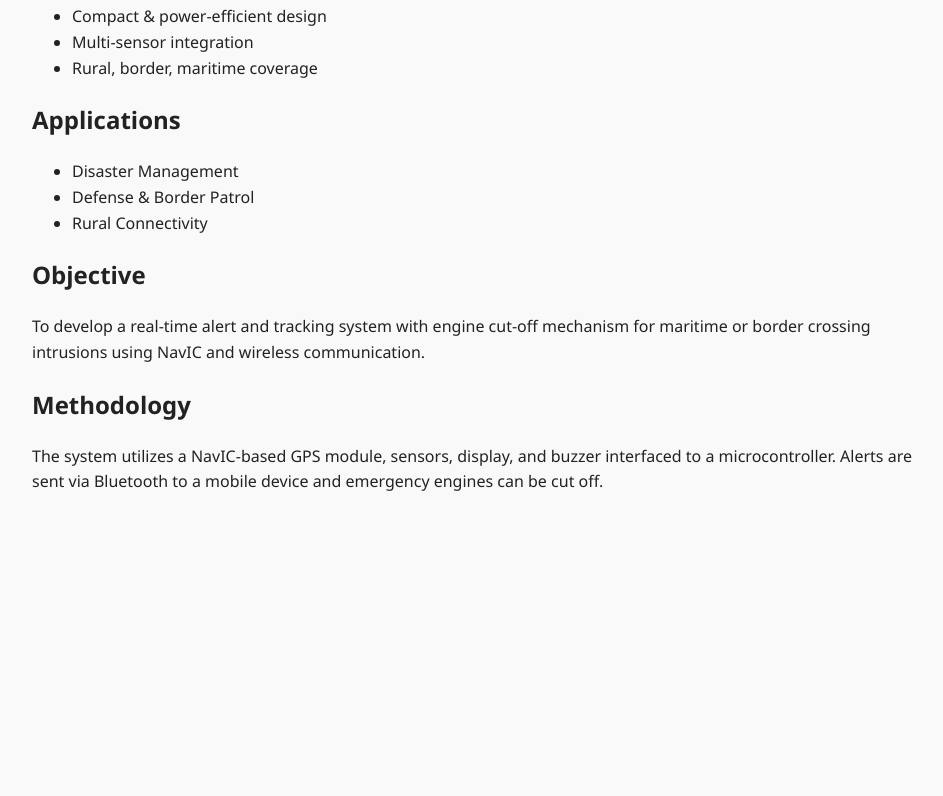
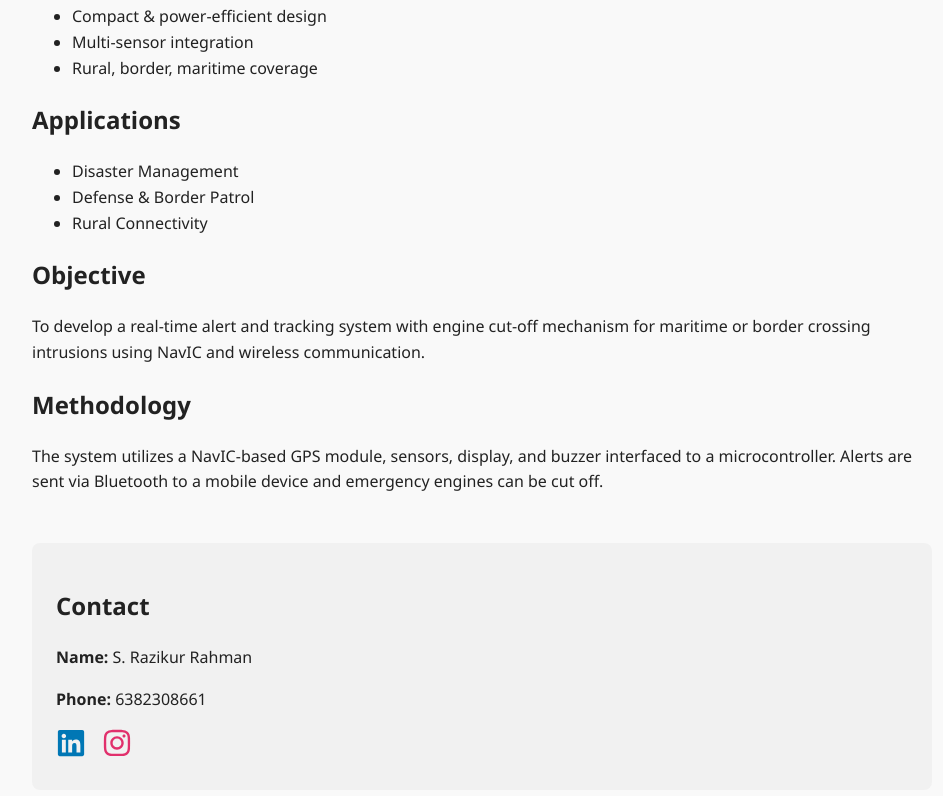
Before and after one commit to rrazik487/razik_pro.live, a React (Create React App) app: page / in a window 1280 px wide. Shown: the part 1780-2576 px from the top of the page, without its empty margins (158-1101 px from the left). Before the commit the page ends 2323 px from the top, so only its background shows below. Built offline with nearby package versions, Linux system fonts and the light colour scheme.

Commit message:
added contacts

```diff
--- a/package.json
+++ b/package.json
@@ -2,11 +2,12 @@
     "name": "navic-sentinel-site",
     "version": "1.0.0",
     "private": true,
-    "homepage":  "https://razik.live",
+    "homepage": "https://razik.live",
     "dependencies": {
         "aos": "^2.3.4",
         "react": "^18.2.0",
         "react-dom": "^18.2.0",
+        "react-icons": "^5.5.0",
         "react-scripts": "5.0.1",
         "react-toastify": "^11.0.5"
     },
--- a/src/App.js
+++ b/src/App.js
@@ -3,6 +3,7 @@ import AOS from "aos";
 import "aos/dist/aos.css";
 import { ToastContainer, toast } from "react-toastify";
 import "react-toastify/dist/ReactToastify.css";
+import { FaLinkedin, FaInstagram } from "react-icons/fa";
 
 function App() {
   useEffect(() => {
@@ -30,7 +31,7 @@ function App() {
         An emergency alert and tracking system using India’s NavIC satellite for high-precision coverage.
       </p>
 
-      <a href="docs\NavIC_Sentinel_Abstract.pdf" download onClick={handleDownload}>
+      <a href="docs/NavIC_Sentinel_Abstract.pdf" download onClick={handleDownload}>
         <button className="download-btn" data-aos="zoom-in">Download Abstract</button>
       </a>
 
@@ -85,6 +86,20 @@ function App() {
         </p>
       </section>
 
+      <section data-aos="fade-up" className="contact-section">
+        <h2>Contact</h2>
+        <p><strong>Name:</strong> S. Razikur Rahman</p>
+        <p><strong>Phone:</strong> 6382308661</p>
+        <div className="social-icons">
+          <a href="https://www.linkedin.com/in/s-razikur-rahman-304415235" target="_blank" rel="noreferrer">
+            <FaLinkedin className="icon linkedin" />
+          </a>
+          <a href="https://www.instagram.com/razik_487" target="_blank" rel="noreferrer">
+            <FaInstagram className="icon instagram" />
+          </a>
+        </div>
+      </section>
+
       <ToastContainer />
     </div>
   );
--- a/src/styles.css
+++ b/src/styles.css
@@ -41,3 +41,33 @@ body {
   .theme-toggle {
     text-align: right;
   }
+  .contact-section {
+    margin-top: 3rem;
+    padding: 1.5rem;
+    background-color: #f1f1f1;
+    border-radius: 8px;
+  }
+
+  body.dark-mode .contact-section {
+    background-color: #1f1f1f;
+  }
+
+  .social-icons {
+    display: flex;
+    gap: 1rem;
+    margin-top: 1rem;
+  }
+
+  .icon {
+    font-size: 30px;
+    color: #0077b5;
+    transition: transform 0.3s ease;
+  }
+
+  .icon.instagram {
+    color: #e1306c;
+  }
+
+  .icon:hover {
+    transform: scale(1.2);
+  }
```
Also changed, not shown: 1 other file (tests, documents, lock files or other folders).
